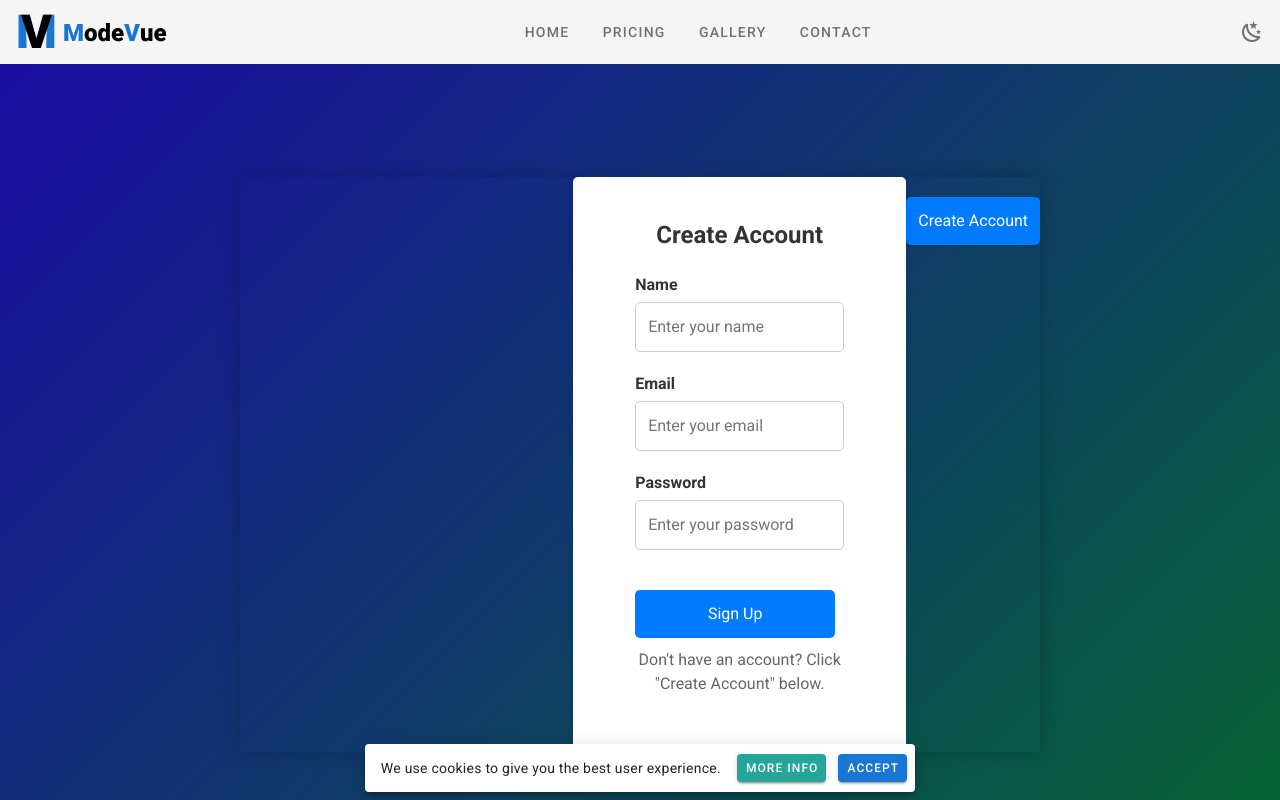
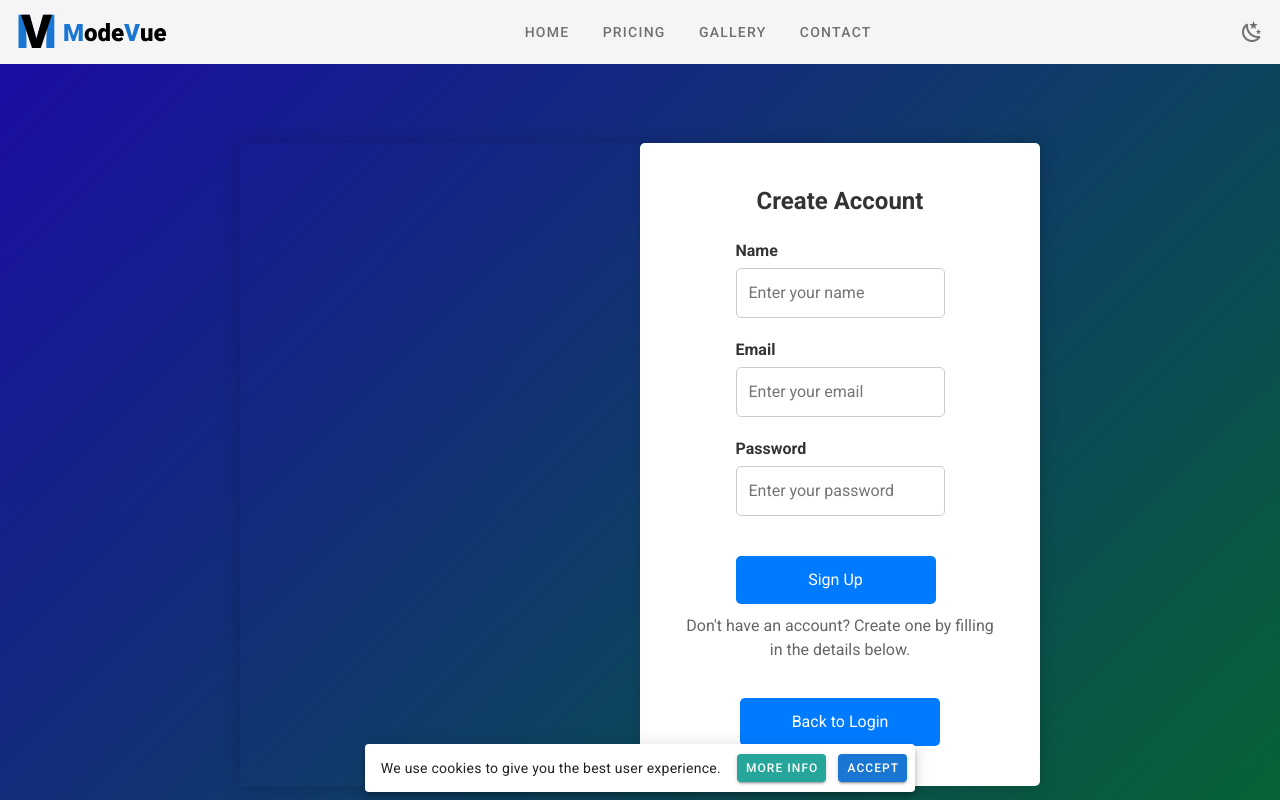
Before and after one commit to RishabhAnand04/Carvan-Remastered, a Nuxt app in the folder ui/: page /login in a window 1280 px wide. Shown: the top 800 px of the page. Built offline with nearby package versions, Linux system fonts and the light colour scheme.

Commit message:
Login Final

```diff
--- a/ui/pages/login.vue
+++ b/ui/pages/login.vue
@@ -17,6 +17,7 @@
             <button type="submit" class="toggle-button">Login</button>
           </form>
           <p class="instruction">Fill in the login details to access your account.</p>
+          <button class="toggle-button" @click="toggleForm">Create Account</button>
         </div>
 
         <!-- Right Side: Sign-up Form -->
@@ -37,19 +38,8 @@
             </div>
             <button type="submit" class="toggle-button">Sign Up</button>
           </form>
-          <p class="instruction">Don't have an account? Click "Create Account" below.</p>
-        </div>
-
-        <!-- Site Info -->
-        <div class="site-info" :class="{ active: !isLoginFormActive }">
-          <p>Welcome to Our Site! Lorem ipsum dolor sit amet, consectetur adipiscing elit. Sed euismod justo a est facilisis, non facilisis dui ultricies.</p>
-        </div>
-
-        <!-- Buttons -->
-        <div class="buttons-container">
-          <button class="toggle-button" @click="toggleForm">
-            {{ isLoginFormActive ? 'Create Account' : 'Back to Login' }}
-          </button>
+          <p class="instruction">Don't have an account? Create one by filling in the details below.</p>
+          <button class="toggle-button" @click="toggleForm">Back to Login</button>
         </div>
       </div>
     </div>
@@ -110,7 +100,7 @@ export default {
 
 .form-container {
   flex: 1;
-  padding: 40px;
+  padding: 40px; /* Increased padding for more spacious look */
   border-radius: 5px;
   background-color: #ffffff;
   display: flex;
@@ -146,8 +136,8 @@ h2 {
 /* Form input styles */
 .form-group {
   width: 100%;
-  max-width: 400px;
-  margin-bottom: 20px;
+  max-width: 400px; /* Increased max-width for text boxes */
+  margin-bottom: 20px; /* Increased margin for spacing between form elements */
   text-align: left;
 }
 
@@ -160,7 +150,7 @@ h2 {
 
 .form-group input {
   width: 100%;
-  padding: 12px;
+  padding: 12px; /* Increased padding for text boxes */
   border: 1px solid #ccc;
   border-radius: 5px;
   transition: border-color 0.3s, box-shadow 0.3s;
@@ -181,7 +171,7 @@ h2 {
   color: #fff;
   border: none;
   border-radius: 5px;
-  padding: 12px;
+  padding: 12px; /* Increased padding for buttons */
   cursor: pointer;
   transition: background-color 0.3s;
 }
@@ -189,19 +179,4 @@ h2 {
 .toggle-button:hover {
   background-color: #0056b3;
 }
-
-/* Site Info styles */
-.site-info {
-  display: none;
-  align-items: center;
-  justify-content: center;
-  padding: 20px;
-  text-align: center;
-  color: #fff;
-  background: linear-gradient(135deg, #1a0da3, #056632);
-}
-
-.site-info.active {
-  display: block;
-}
 </style>
```
